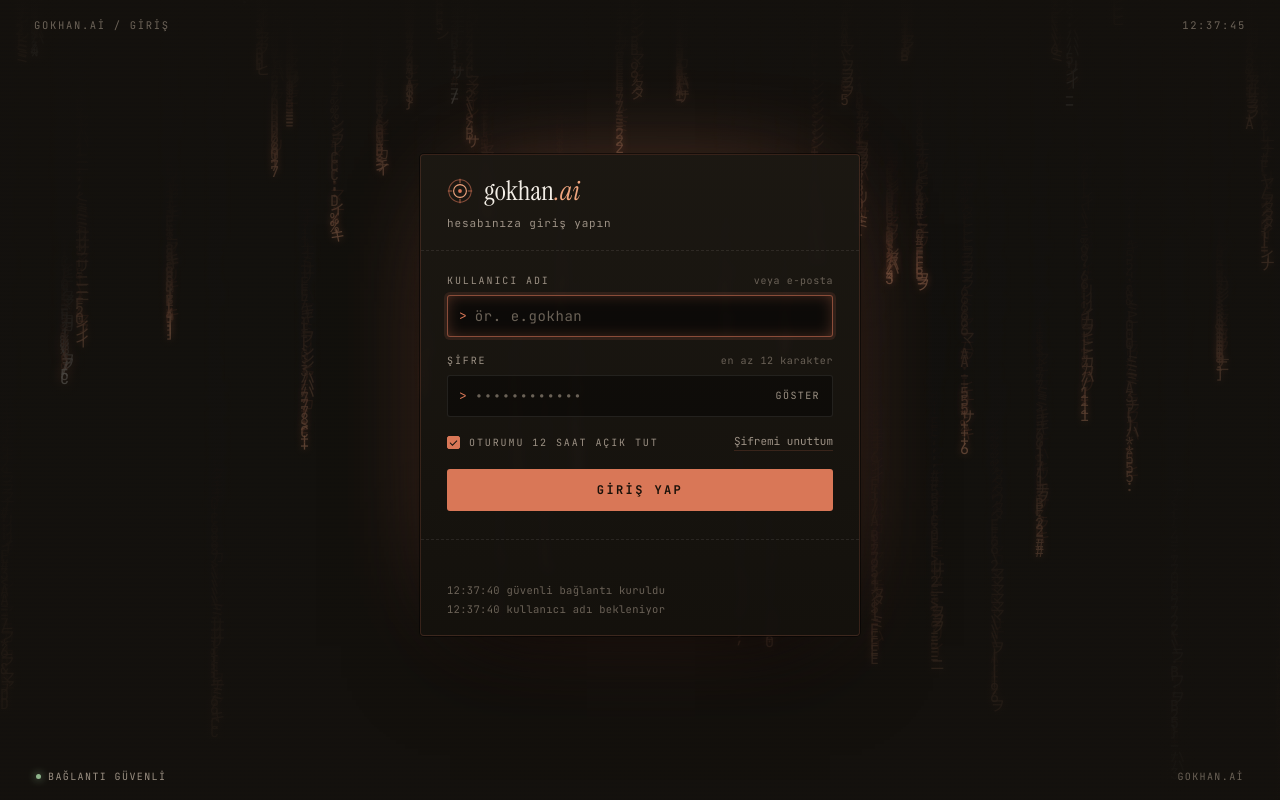
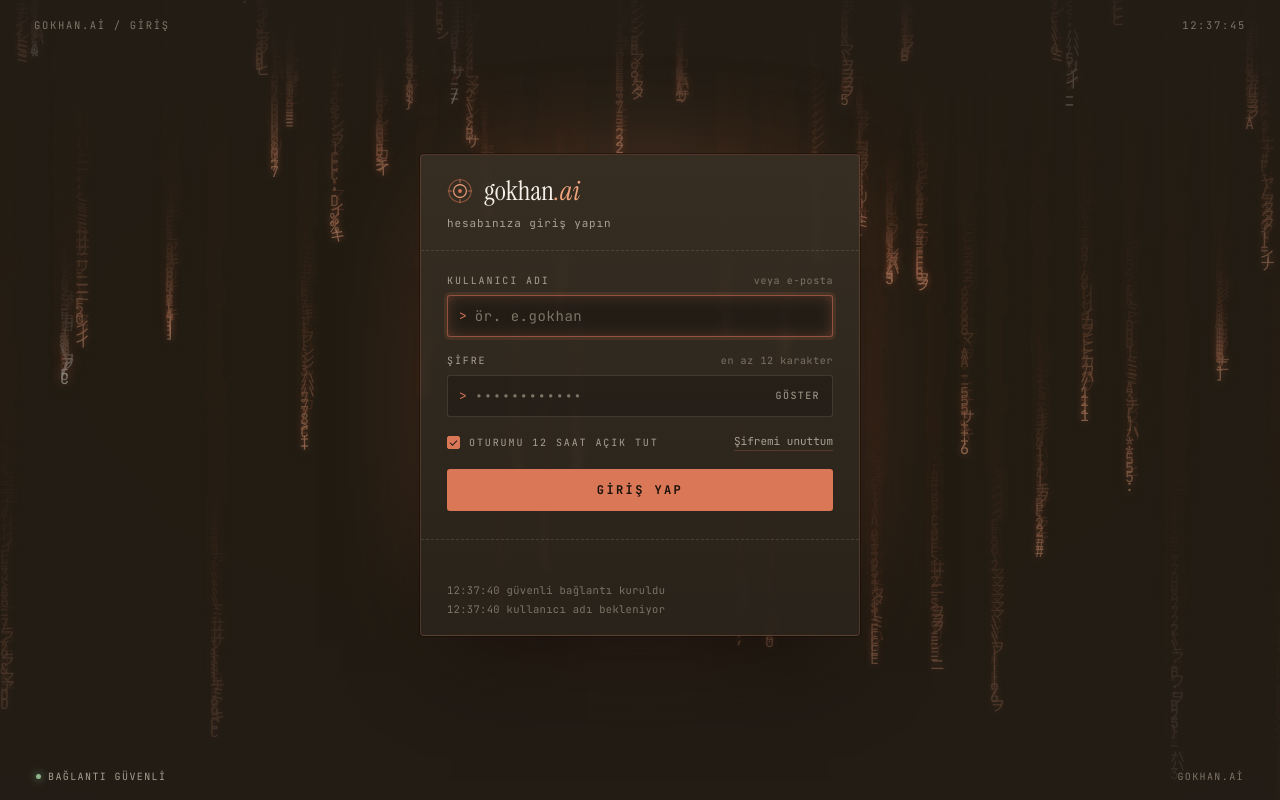
Before and after one commit to ercangokhann/gokhan-ai, a website: page gokhanaigithub/public/index.html in a window 1280 px wide. Drawn offline with Linux system fonts and the light colour scheme; no server answers.

Commit message:
Arayuz tonunu actim: daha sicak, daha okunur kil paleti
- theme.css: --ink #14110D -> #221C15, vinyet ve tarama katmani yumusatildi,
  panel ve giris alani arka planlari acildi, soluk metin tonlari parlatildi
- rain.js: tuval zemini yeni palete esitlendi
- chat.css: yan menudeki sohbet satirlari kirpiliyordu (flex:none + line-height)

Co-Authored-By: Claude Opus 5 <noreply@anthropic.com>
Claude-Session: https://claude.ai/code/session_019LcNMVHTmNLxFLCYwcY8ip

```diff
--- a/gokhanaigithub/public/rain.js
+++ b/gokhanaigithub/public/rain.js
@@ -27,7 +27,7 @@
     for (var i = 0; i < n; i++) {
       cols.push({ y: Math.random() * -60, sp: 0.18 + Math.random() * 0.42, char: pick(), bright: Math.random() < 0.14 });
     }
-    ctx.fillStyle = '#14110D'; ctx.fillRect(0, 0, W, H);
+    ctx.fillStyle = '#221C15'; ctx.fillRect(0, 0, W, H);
     if (reduce) still();
   }
 
@@ -50,7 +50,7 @@
     last = ts;
     intensity += (target - intensity) * 0.06;
 
-    ctx.fillStyle = 'rgba(20,17,13,0.085)';
+    ctx.fillStyle = 'rgba(34,28,21,0.085)';
     ctx.fillRect(0, 0, W, H);
     ctx.font = fs + 'px "JetBrains Mono", monospace';
     ctx.textBaseline = 'top';
--- a/gokhanaigithub/public/theme.css
+++ b/gokhanaigithub/public/theme.css
@@ -1,10 +1,10 @@
 @import url("https://fonts.googleapis.com/css2?family=Instrument+Serif:ital@0;1&family=JetBrains+Mono:wght@300;400;500;700&family=DM+Sans:opsz,wght@9..40,300;9..40,400;9..40,500&display=swap");
 
 :root{
-  --ink:#14110D; --ink-2:#1C1813;
-  --hairline:rgba(217,119,87,.18); --hairline-2:rgba(245,241,234,.09);
+  --ink:#221C15; --ink-2:#2E271E;
+  --hairline:rgba(217,119,87,.24); --hairline-2:rgba(245,241,234,.12);
   --clay:#D97757; --clay-lit:#F0A57E; --ember:#E8C48A;
-  --cream:#F3EEE6; --muted:#9C9184; --muted-dim:#6B6257;
+  --cream:#F5F1EA; --muted:#AAA093; --muted-dim:#7E7466;
   --good:#8FB58C; --warn:#D8A24A; --bad:#E08A76;
   --mono:"JetBrains Mono",ui-monospace,SFMono-Regular,Menlo,monospace;
 }
@@ -21,10 +21,10 @@ body.locked{overflow:hidden}
 #rain{position:fixed;inset:0;width:100%;height:100%;display:block;z-index:0}
 .vignette{position:fixed;inset:0;z-index:1;pointer-events:none;
   background:
-    radial-gradient(120% 90% at 50% 45%, rgba(20,17,13,.35) 0%, rgba(20,17,13,.86) 46%, rgba(20,17,13,.97) 78%),
-    linear-gradient(180deg, rgba(20,17,13,.9) 0%, rgba(20,17,13,0) 18%, rgba(20,17,13,0) 82%, rgba(20,17,13,.95) 100%);}
-.scan{position:fixed;inset:0;z-index:2;pointer-events:none;opacity:.35;
-  background:repeating-linear-gradient(180deg, rgba(0,0,0,0) 0px, rgba(0,0,0,0) 2px, rgba(0,0,0,.22) 3px, rgba(0,0,0,0) 4px);}
+    radial-gradient(125% 95% at 50% 45%, rgba(34,28,21,.18) 0%, rgba(34,28,21,.62) 48%, rgba(34,28,21,.86) 80%),
+    linear-gradient(180deg, rgba(34,28,21,.72) 0%, rgba(34,28,21,0) 20%, rgba(34,28,21,0) 80%, rgba(34,28,21,.8) 100%);}
+.scan{position:fixed;inset:0;z-index:2;pointer-events:none;opacity:.22;
+  background:repeating-linear-gradient(180deg, rgba(0,0,0,0) 0px, rgba(0,0,0,0) 2px, rgba(0,0,0,.16) 3px, rgba(0,0,0,0) 4px);}
 
 .shell{position:relative;z-index:3;min-height:100%;display:flex;flex-direction:column;padding:18px clamp(16px,4vw,34px) 0}
 .topbar{display:flex;align-items:center;justify-content:space-between;gap:16px;
@@ -39,9 +39,9 @@ body.locked{overflow:hidden}
 
 .panel{
   width:min(440px,100%);
-  background:linear-gradient(180deg, rgba(28,24,19,.94), rgba(20,17,13,.94));
+  background:linear-gradient(180deg, rgba(56,47,36,.93), rgba(42,35,27,.93));
   border:1px solid var(--hairline);border-radius:4px;
-  box-shadow:0 0 0 1px rgba(0,0,0,.5), 0 40px 90px -30px rgba(0,0,0,.9), 0 0 120px -60px var(--clay);
+  box-shadow:0 0 0 1px rgba(0,0,0,.35), 0 40px 90px -30px rgba(0,0,0,.75), 0 0 140px -70px var(--clay);
   backdrop-filter:blur(3px);display:flex;flex-direction:column;
   animation:rise .6s cubic-bezier(.2,.7,.2,1) both;
 }
@@ -61,17 +61,17 @@ form{padding:22px 26px 8px;display:flex;flex-direction:column;gap:16px}
 label{font-family:var(--mono);font-size:10px;letter-spacing:.19em;text-transform:uppercase;color:var(--muted);
   display:flex;justify-content:space-between;align-items:baseline;gap:10px}
 label .hint{letter-spacing:.06em;text-transform:none;color:var(--muted-dim)}
-.inp{position:relative;display:flex;align-items:center;background:rgba(0,0,0,.34);
+.inp{position:relative;display:flex;align-items:center;background:rgba(0,0,0,.2);
   border:1px solid var(--hairline-2);border-radius:3px;
   transition:border-color .18s ease, box-shadow .18s ease, background .18s ease}
-.inp:focus-within{border-color:rgba(217,119,87,.62);background:rgba(0,0,0,.5);
+.inp:focus-within{border-color:rgba(217,119,87,.62);background:rgba(0,0,0,.3);
   box-shadow:0 0 0 3px rgba(217,119,87,.13), inset 0 0 22px -12px var(--clay)}
 .inp .caret{padding-left:11px;color:var(--clay);font-family:var(--mono);font-size:13px}
 input[type=text],input[type=password],select{
   flex:1;min-width:0;background:transparent;border:0;outline:0;color:var(--cream);
   font-family:var(--mono);font-size:14px;letter-spacing:.05em;padding:11px 12px 11px 8px}
 select{padding-left:12px;cursor:pointer}
-select option{background:#1C1813;color:var(--cream)}
+select option{background:#2E271E;color:var(--cream)}
 input::placeholder{color:var(--muted-dim);letter-spacing:.04em}
 input[type=password]{letter-spacing:.22em}
 
```
Also changed, not shown: gokhanaigithub/public/chat.css (+4 -3 lines).
